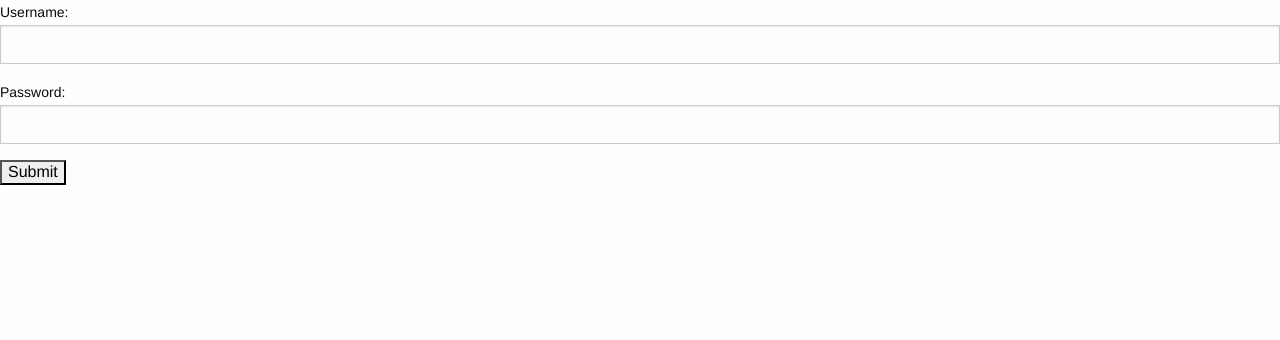
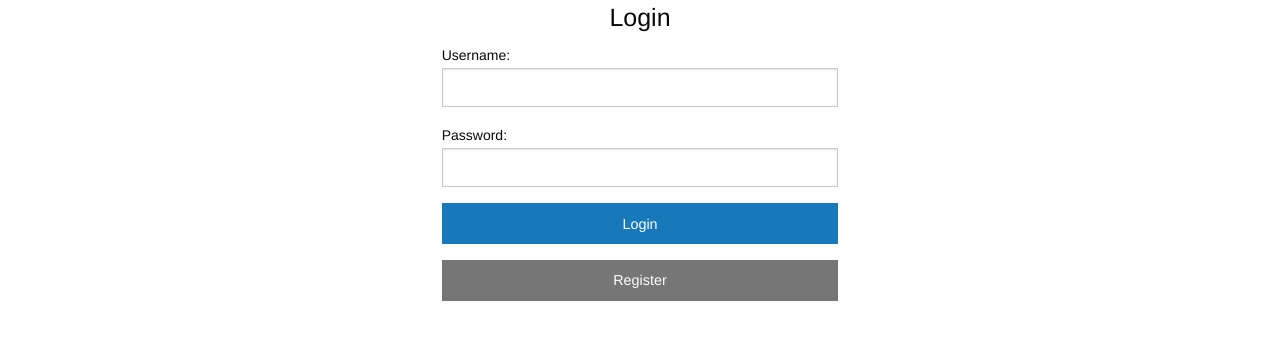
Before and after one commit to CSUChico-CINS465/CINS465-Fall2017-Lecture-Examples, a Django app: template mysite/firstapp/templates/login.html in a window 1280 px wide. Shown: the top 340 px of the page. Run offline with Django 3.2, Linux system fonts and the light colour scheme; the template is opened without the code that fills it: values that come from a table or form of the project are taken from there, others are empty; some libraries are stand-ins or nearby versions.

Commit message:
Stylizing Login/Register

```diff
--- a/mysite/firstapp/templates/login.html
+++ b/mysite/firstapp/templates/login.html
@@ -1,12 +1,23 @@
 {% extends "base.html" %}
 
-{% block title %}Title{% endblock %}
+{% block title %}Login{% endblock %}
 {% block content %}
-<form action="{% url 'login' %}" method="post">
-    {% csrf_token %}
+<div class="grid-x grid-padding-x">
+  <!-- <div class="large-4 medium-4 small-12 cell"></div> -->
+  <div class="large-4 medium-4 small-12 large-offset-4 medium-offset-4 cell">
+    <h4 class="text-center">Login</h4>
+    <form action="{% url 'login' %}" method="post">
+        {% csrf_token %}
 
-    {{ form }}
-    <input type="submit" value="Submit" />
-    <input type="hidden" name="next" value="/" />
-</form>
+        {{ form.errors }}
+        <label>{{ form.username.label_tag }}</label>
+        {{ form.username }}
+        <label>{{ form.password.label_tag }}</label>
+        {{ form.password }}
+        <input type="submit" class="button expanded" value="Login" />
+        <a href="/register/" class="secondary button expanded">Register</a>
+        <input type="hidden" name="next" value="/" />
+    </form>
+  </div>
+</div>
 {% endblock %}
```
Also changed, not shown: mysite/firstapp/templates/register.html (+19 -5 lines).
